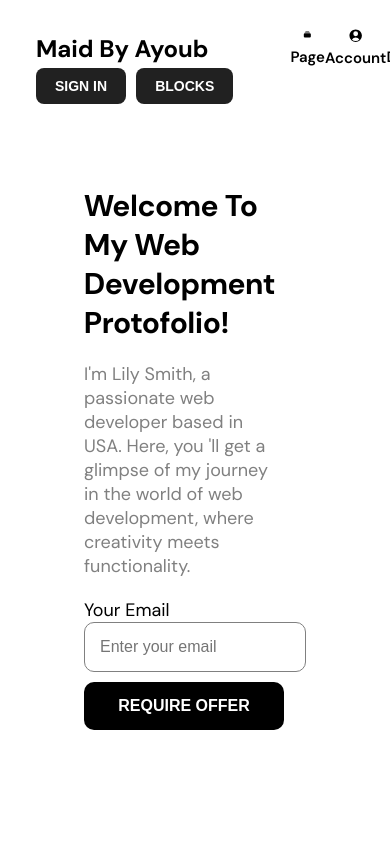
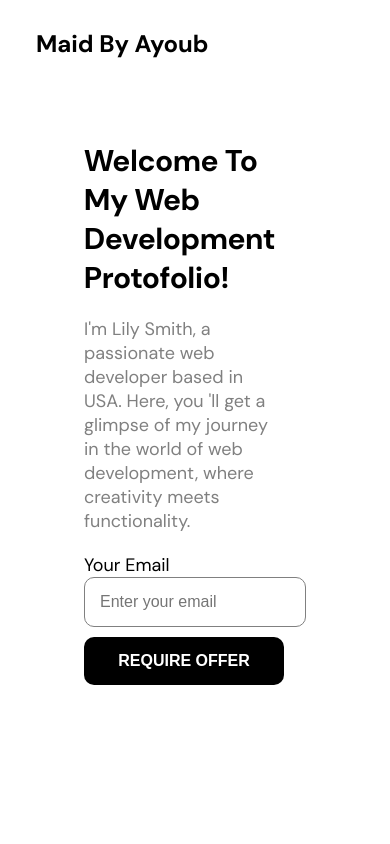
Before and after one commit to ayoubakbartabar/profile-project, a React (Vite) app: page / in a window 390 px wide. Shown: the top 844 px of the page. Built offline with nearby package versions, Linux system fonts and the light colour scheme.

Commit message:
update responsive the navbar section

```diff
--- a/src/assets/components/Menu/Menu.css
+++ b/src/assets/components/Menu/Menu.css
@@ -1,9 +1,9 @@
-.menu-list{
+.menu-list {
   display: flex;
-    width: 20%;
+  width: 50%;
   flex-direction: row;
 }
-.list{
+.list {
   list-style: none;
   width: 100%;
   display: flex;
@@ -13,7 +13,7 @@
   justify-content: center;
   align-items: center;
 }
-.menu-link{
+.menu-link {
   font-weight: 600 !important;
   font-style: normal;
   color: #000000;
@@ -22,6 +22,6 @@
   font-size: 20px;
   font-weight: 700;
 }
-.menu-svg{
-    width: 25%;
+.menu-svg {
+    width: 10%;
 }
--- a/src/assets/components/NavBar/NavBar.css
+++ b/src/assets/components/NavBar/NavBar.css
@@ -43,3 +43,12 @@
     cursor: pointer;
 
 }
+
+@media screen and (max-width: 813px) {
+    .menu-list{
+        display: none !important;
+    }
+    .menu-button-container{
+        display: none;
+    }
+}
```
Lines whose indentation alone changed are shown as unchanged.
